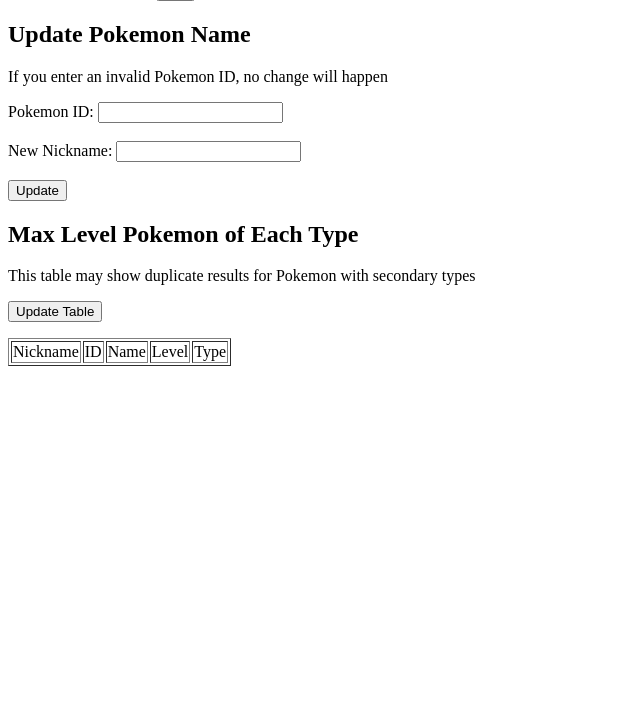
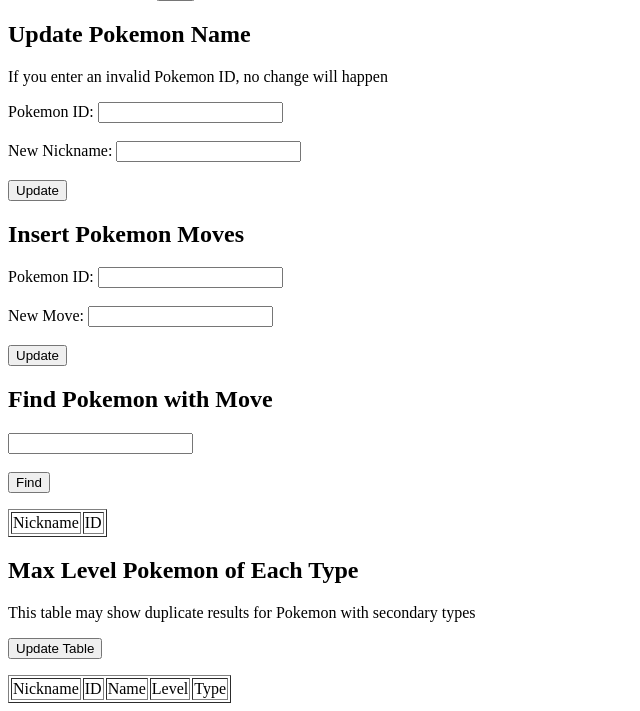
Before and after one commit to janellewong/pokemonDashboard, a Node server app: page / in a window 1280 px wide. Shown: the part 467-1178 px from the top of the page, without its empty margins (0-640 px from the left). Before the commit the page ends 833 px from the top, so only its background shows below. Run offline with Node 20, Linux system fonts and the light colour scheme; data that the repository does not hold is empty.

Commit message:
some queries with move

```diff
--- a/templates/index.njk
+++ b/templates/index.njk
@@ -97,6 +97,53 @@
             </form>
 
 
+
+	<h2>Insert Pokemon Moves</h2>
+    <form action="/insertMove" method="GET">
+     Pokemon ID: <input type="text" name="ID"> <br /><br />
+     New Move: <input type="text" name="move"> <br /><br />
+
+      <input type="submit" value="Update" />
+
+    </form>
+
+        <h2>Find Pokemon with Move</h2>
+
+        <form action="/joinMoves" method="GET">
+          <input type="text" name="move"> <br /><br />
+
+
+          <input type="submit" value="Find" />
+
+        </form>
+
+    	 <table border="1">
+              <thead>
+                <tr>
+                  <td>
+                    Nickname
+                  </td>
+                  <td>
+                    ID
+                  </td>
+
+                </tr>
+              </thead>
+              <tbody>
+                {% for move in moves %}
+                  <tr>
+                    <td>
+                      {{ move.nickName }}
+                    </td>
+                    <td>
+                      {{ move.ID }}
+                    </td>
+                  </tr>
+                {% endfor %}
+              </tbody>
+          </table>
+
+
     <h2>Max Level Pokemon of Each Type</h2>
     <p> This table may show duplicate results for Pokemon with secondary types</p>
 
@@ -145,5 +192,6 @@
               </tr>
             {% endfor %}
           </tbody>
+      </table>
   </body>
 </html>
```
Also changed, not shown: src/routes.ts (+35 -4 lines).
